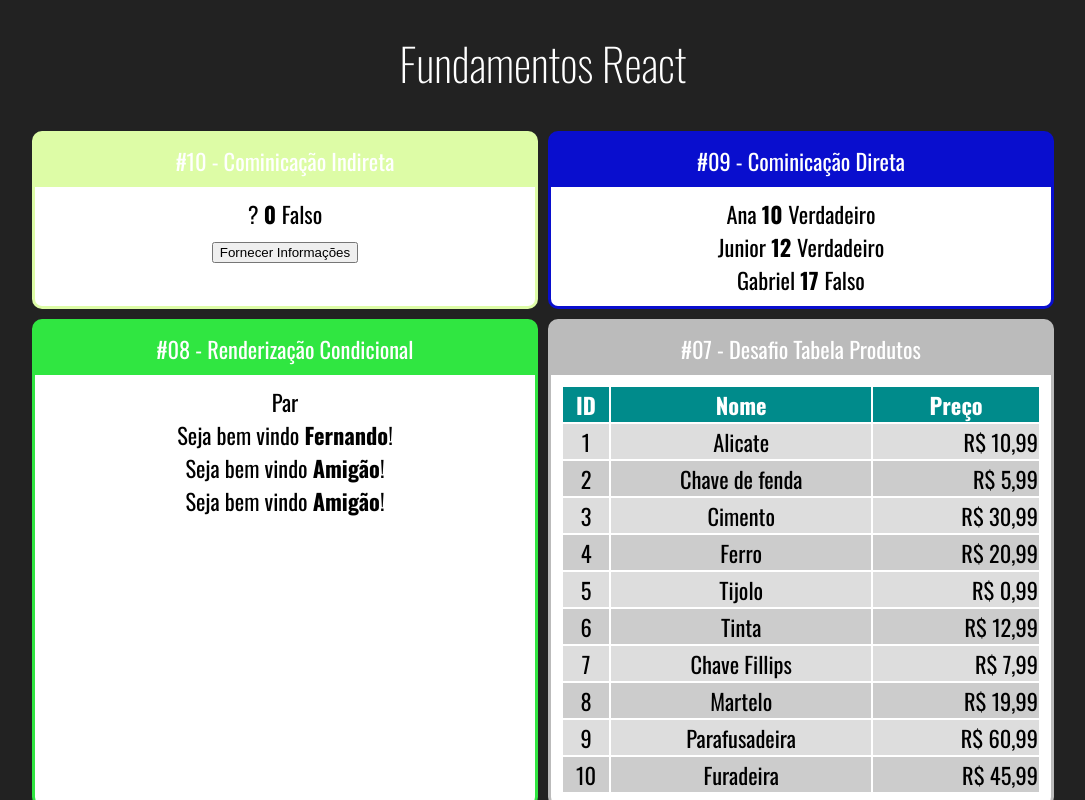
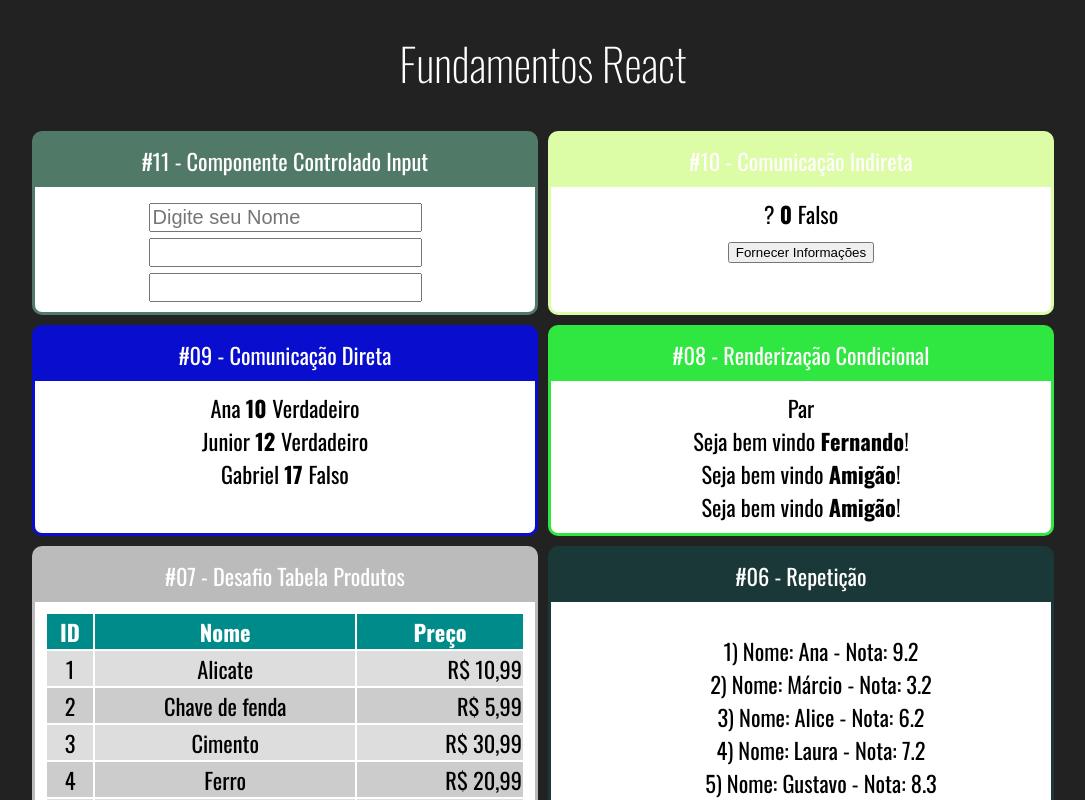
Before and after one commit to SidneyRMR/fundamentos-react, a React (Create React App) app: page / in a window 1280 px wide. Shown: the top 800 px of the page, without its empty margins (97-1182 px from the left). Built offline with nearby package versions, Linux system fonts and the light colour scheme.

Commit message:
componente input controlado e não controlado

```diff
--- a/src/App.jsx
+++ b/src/App.jsx
@@ -12,6 +12,7 @@
 import UsuarioInfo from './components/condicional/UsuarioInfo'
 import DiretaPai from './components/comunicacao/DiretaPai'
 import IndiretaPai from './components/comunicacao/IndiretaPai'
+import Input from './components/fomulario/Input.jsx'
 
 import './App.css'
 
@@ -19,10 +20,13 @@
     <div className='App'>
         <h1>Fundamentos React</h1>
         <div className='Cards'>
-            <Card titulo="#10 - Cominicação Indireta" color="#ddfca6">
+            <Card titulo="#11 - Componente Controlado Input" color="#507967">
+                <Input />
+            </Card>
+            <Card titulo="#10 - Comunicação Indireta" color="#ddfca6">
                 <IndiretaPai />
             </Card>
-            <Card titulo="#09 - Cominicação Direta" color="#090ece">
+            <Card titulo="#09 - Comunicação Direta" color="#090ece">
                 <DiretaPai />
             </Card>
             <Card titulo="#08 - Renderização Condicional" color="#30e641">
--- /dev/null
+++ b/src/components/fomulario/Input.css
@@ -0,0 +1,3 @@
+.Input input {
+    font-size: 20px;
+}
--- /dev/null
+++ b/src/components/fomulario/Input.jsx
@@ -0,0 +1,25 @@
+import './Input.css'
+import React, { useState } from "react";
+
+export default  props =>  {
+    const [valor, setValor] = useState()
+
+    function quandoMudar(e) {
+        setValor(e.target.value)
+    }
+
+    return (
+        <div className="Input">
+            <h2>{valor}</h2>
+            <div style={{
+                display: 'block', flexDirection: 'column'
+            }}>
+                <input value={valor} onChange={quandoMudar} placeholder='Digite seu Nome'/>
+                <input value={valor} readOnly />
+                <input value={undefined} />{/* componente não controlado */}
+
+            </div>
+        </div>
+
+    )
+}
```
